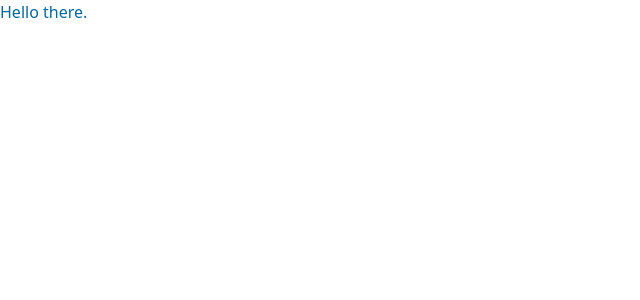
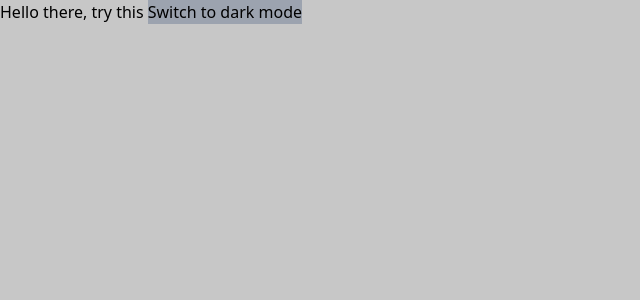
Before and after one commit to khinshankhan/www, a Next.js app: page / in a window 1280 px wide. Shown: the top 300 px of the page, without its empty margins (0-640 px from the left). Built offline with nearby package versions, Linux system fonts and the light colour scheme.

Commit message:
add dark mode using next themes

```diff
--- /dev/null
+++ b/components/providers/index.tsx
@@ -0,0 +1 @@
+export * from "./theme-provider"
--- /dev/null
+++ b/components/providers/theme-provider.tsx
@@ -0,0 +1,11 @@
+"use client"
+
+import React from "react"
+import { ThemeProvider as NextThemesProvider } from "next-themes"
+import { ThemeProviderProps } from "next-themes/dist/types"
+
+// https://github.com/pacocoursey/next-themes/issues/152#issuecomment-1364280564
+
+export function ThemeProvider(props: ThemeProviderProps) {
+  return <NextThemesProvider {...props} />
+}
--- /dev/null
+++ b/components/toggles/index.tsx
@@ -0,0 +1 @@
+export * from "./theme-toggle"
--- /dev/null
+++ b/components/toggles/theme-toggle.tsx
@@ -0,0 +1,20 @@
+"use client"
+
+import React, { useEffect, useState } from "react"
+import { useTheme } from "next-themes"
+
+export function ThemeToggle() {
+  const [mounted, setMounted] = useState(false)
+  const { setTheme, resolvedTheme } = useTheme()
+
+  useEffect(() => setMounted(true), [])
+
+  if (!mounted) return null
+
+  const isLight = resolvedTheme === `light`
+  const oppositeTheme = isLight ? `dark` : `light`
+
+  const toggleTheme = () => setTheme(oppositeTheme)
+
+  return <button onClick={toggleTheme}>{`Switch to ${oppositeTheme} mode`}</button>
+}
--- a/package.json
+++ b/package.json
@@ -15,6 +15,7 @@
   "dependencies": {
     "@ianvs/prettier-plugin-sort-imports": "^3.7.1",
     "next": "^13.1.6",
+    "next-themes": "^0.2.1",
     "react": "^18.2.0",
     "react-dom": "^18.2.0"
   },
--- a/pages/_app.tsx
+++ b/pages/_app.tsx
@@ -1,7 +1,12 @@
 import type { AppProps } from "next/app"
 
+import { ThemeProvider } from "components/providers"
 import "styles/globals.css"
 
 export default function App({ Component, pageProps }: AppProps) {
-  return <Component {...pageProps} />
+  return (
+    <ThemeProvider attribute="class" defaultTheme="system" enableSystem>
+      <Component {...pageProps} />
+    </ThemeProvider>
+  )
 }
--- /dev/null
+++ b/pages/_document.tsx
@@ -0,0 +1,16 @@
+import React from "react"
+import { Head, Html, Main, NextScript } from "next/document"
+
+export default function Document() {
+  return (
+    <Html lang="en" suppressHydrationWarning>
+      <Head>
+        <link rel="icon" href="/logo.svg" />
+      </Head>
+      <body>
+        <Main />
+        <NextScript />
+      </body>
+    </Html>
+  )
+}
--- a/pages/index.tsx
+++ b/pages/index.tsx
@@ -1,5 +1,11 @@
 import React from "react"
 
+import { ThemeToggle } from "components/toggles"
+
 export default function Page() {
-  return <div>Hello there.</div>
+  return (
+    <div>
+      Hello there, try this <ThemeToggle />
+    </div>
+  )
 }
--- a/styles/globals.css
+++ b/styles/globals.css
@@ -2,6 +2,22 @@
 @tailwind components;
 @tailwind utilities;
 
+:root,
+.light {
+  --bg: hsl(0, 0%, 78%);
+  --text: hsl(0, 100%, 0%);
+}
+
+.dark {
+  --bg: hsl(0, 100%, 0%);
+  --text: hsl(0, 100%, 100%);
+}
+
 body {
-  @apply text-sky-700;
+  background-color: var(--bg);
+  color: var(--text);
 }
+
+button {
+  @apply bg-gray-400;
+}
```
Also changed, not shown: 1 other file (tests, documents, lock files or other folders).
